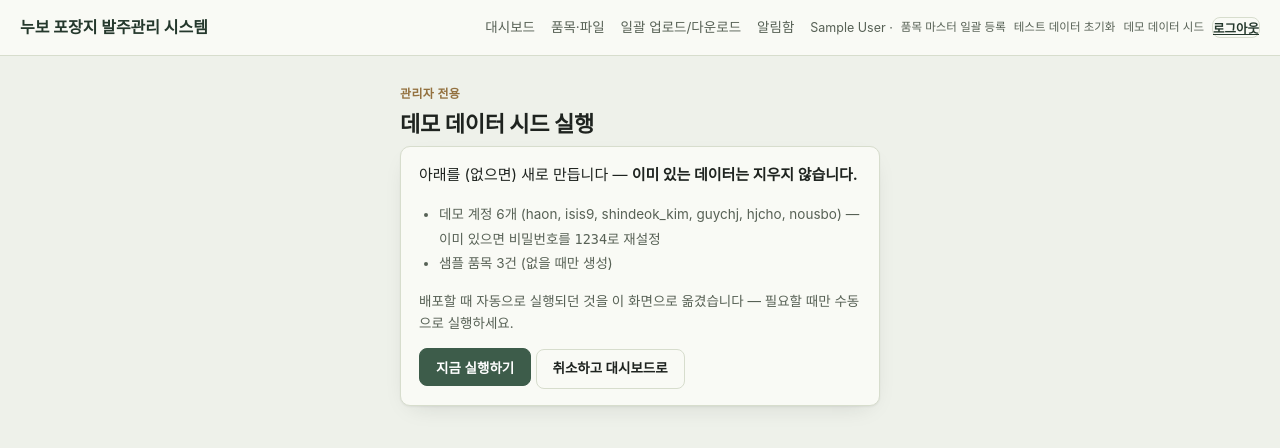
After one commit to nousbo-team/-, a Django app: page /admin-tools/seed-demo/ in a window 1280 px wide. The commit adds this page. Shown: the top 448 px of the page. Run offline with Django 5.2, Linux system fonts and the light colour scheme; the visitor is signed in with stand-in values (Sample User, id 1); data that the repository does not hold is empty; some web fonts are replaced.

Commit message:
Stop auto-reseeding demo data on every deploy
seed_demo_data ran unconditionally in render.yaml's buildCommand,
so every deploy silently recreated the 3 demo products via
get_or_create (even after they'd been hard-deleted on purpose) and
reset every demo account's password — invalidating any session
logged in right before a deploy landed. Now that real catalog data
is live, that's a bigger cost than benefit.

- render.yaml: drop seed_demo_data from buildCommand.
- New /admin-tools/seed-demo/ page (superuser-only) to run it
  manually when actually wanted, alongside the existing
  reset-test-data page.

Co-Authored-By: Claude Sonnet 5 <noreply@anthropic.com>

```diff
--- a/app/templates/base.html
+++ b/app/templates/base.html
@@ -33,6 +33,7 @@
         {% if user.is_superuser %}
         <a href="{% url 'catalog:import_master' %}" style="font-size:11.5px;">품목 마스터 일괄 등록</a>
         <a href="{% url 'workflow:reset_test_data' %}" style="font-size:11.5px;">테스트 데이터 초기화</a>
+        <a href="{% url 'workflow:seed_demo' %}" style="font-size:11.5px;">데모 데이터 시드</a>
         {% endif %}
         <form class="inline" method="post" action="{% url 'accounts:logout' %}">
           {% csrf_token %}
--- /dev/null
+++ b/app/templates/workflow/seed_confirm.html
@@ -0,0 +1,22 @@
+{% extends 'base.html' %}
+{% block title %}데모 데이터 시드 실행 · 누보 포장지 발주관리 시스템{% endblock %}
+{% block wrap_class %} narrow{% endblock %}
+{% block content %}
+<div class="eyebrow">관리자 전용</div>
+<h1>데모 데이터 시드 실행</h1>
+
+<div class="card">
+  <p style="margin-top:0;">아래를 (없으면) 새로 만듭니다 — <strong>이미 있는 데이터는 지우지 않습니다.</strong></p>
+  <ul style="margin:0 0 16px;padding-left:20px;color:var(--ink-soft);font-size:13.5px;line-height:1.8;">
+    <li>데모 계정 6개 (haon, isis9, shindeok_kim, guychj, hjcho, nousbo) — 이미 있으면 비밀번호를 <code>1234</code>로 재설정</li>
+    <li>샘플 품목 3건 (없을 때만 생성)</li>
+  </ul>
+  <p style="color:var(--ink-soft);font-size:13.5px;">배포할 때 자동으로 실행되던 것을 이 화면으로 옮겼습니다 — 필요할 때만 수동으로 실행하세요.</p>
+
+  <form method="post">
+    {% csrf_token %}
+    <button class="btn btn-primary" type="submit">지금 실행하기</button>
+    <a class="btn btn-ghost" href="{% url 'workflow:dashboard' %}">취소하고 대시보드로</a>
+  </form>
+</div>
+{% endblock %}
--- a/app/workflow/urls.py
+++ b/app/workflow/urls.py
@@ -8,6 +8,7 @@ urlpatterns = [
     path('', views.dashboard, name='dashboard'),
     path('guide/', views.guide, name='guide'),
     path('admin-tools/reset-test-data/', views.reset_test_data, name='reset_test_data'),
+    path('admin-tools/seed-demo/', views.seed_demo, name='seed_demo'),
     path('requests/new/', views.new_request, name='new_request'),
     path('requests/<int:pk>/', views.request_detail, name='request_detail'),
     path('notifications/', views.notifications, name='notifications'),
--- a/app/workflow/views.py
+++ b/app/workflow/views.py
@@ -34,6 +34,23 @@ def reset_test_data(request):
             '테스트 데이터(재발주 건·이력·알림·품목·파일)를 초기화하고 데모 데이터를 다시 채웠습니다. 계정 정보는 그대로입니다.')
         return redirect('workflow:dashboard')
     return render(request, 'workflow/reset_confirm.html')
+
+
+@login_required
+def seed_demo(request):
+    """데모 계정(haon 등) 5명 + 관리자 + 샘플 품목 3건을 (없으면) 다시 만든다.
+    예전엔 배포 빌드마다 자동 실행됐지만, 실제 운영 데이터가 쌓인 뒤로는 배포할
+    때마다 데모 품목이 되살아나고 계정 비밀번호가 재설정되는 부작용이 있어 빌드에서
+    뺐다 — 필요할 때만 관리자가 여기서 수동으로 실행한다."""
+    if not request.user.is_superuser:
+        raise PermissionDenied('관리자 계정만 사용할 수 있습니다.')
+    if request.method == 'POST':
+        call_command('seed_demo_data')
+        messages.success(
+            request,
+            '데모 계정(haon, isis9, shindeok_kim, guychj, hjcho, nousbo)과 샘플 품목 3건을 확인·생성했습니다. 기존 데이터는 지우지 않습니다.')
+        return redirect('workflow:dashboard')
+    return render(request, 'workflow/seed_confirm.html')
 
 
 @login_required
--- a/render.yaml
+++ b/render.yaml
@@ -4,7 +4,11 @@ services:
     runtime: python
     rootDir: app
     plan: free
-    buildCommand: "pip install -r requirements.txt && python manage.py collectstatic --noinput && python manage.py migrate && python manage.py seed_demo_data"
+    # seed_demo_data는 매 배포마다 자동 실행하지 않는다 — 실제 운영 데이터가 쌓인 뒤에는
+    # 데모 계정 비밀번호 재설정과 데모 품목 재생성이 오히려 방해가 된다(완전삭제해도
+    # 다음 배포에서 되살아남). 필요할 때만 관리자 화면(테스트 데이터 초기화/데모 데이터
+    # 시드)에서 수동으로 실행한다.
+    buildCommand: "pip install -r requirements.txt && python manage.py collectstatic --noinput && python manage.py migrate"
     startCommand: "gunicorn config.wsgi:application"
     envVars:
       - key: PYTHON_VERSION
```
